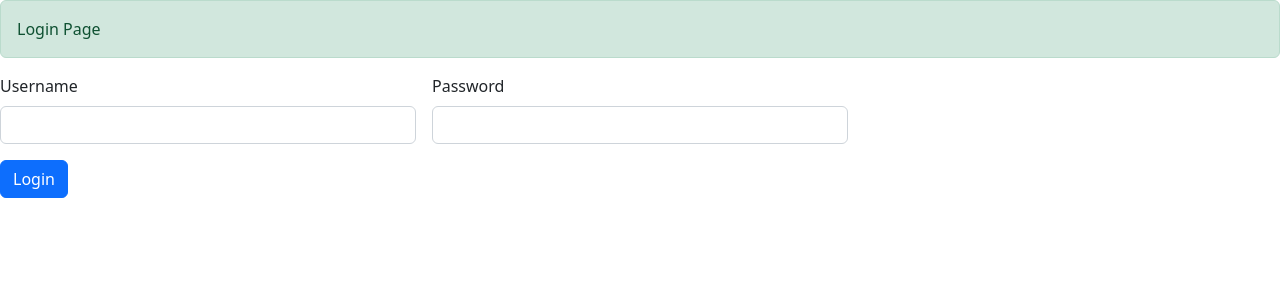
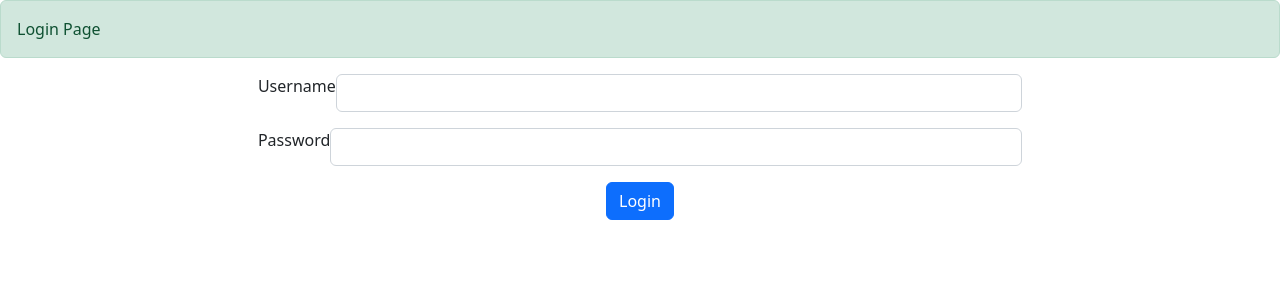
Before and after one commit to ShalomVanunu/2021-22, a Flask app: template Flask/templates/Login.html in a window 1280 px wide. Shown: the top 300 px of the page. Run offline with Flask 2, Linux system fonts and the light colour scheme; the template is opened without the code that fills it, so the values that code supplies are empty.

Commit message:
Updated 10/11

```diff
--- a/Flask/Socket/Client.py
+++ b/Flask/Socket/Client.py
@@ -3,7 +3,7 @@ import socket
 def socket_init():
     global client
     PORT = 4444
-    IP = "192.168.1.128"
+    IP = "172.20.129.27"
 
     client = socket.socket(socket.AF_INET, socket.SOCK_STREAM)
     client.connect((IP,PORT))
--- a/Flask/Socket/ClientFlask.py
+++ b/Flask/Socket/ClientFlask.py
@@ -17,7 +17,9 @@ def main():
     if request.method =="POST":
         data = request.form["data"]
         Client.send_data(data)
-        return render_template("Chat.html")
+        msg = Client.recv()
+        print(msg)
+        return render_template("Chat.html", content=msg)
     else:
         return render_template("Chat.html")
 
@@ -26,4 +28,4 @@ def main():
 
 
 if __name__ == "__main__":
-    app.run(port =80, host="192.168.1.128")
+    app.run(port =80, host="172.20.129.27")
--- a/Flask/Socket/Server.py
+++ b/Flask/Socket/Server.py
@@ -1,7 +1,7 @@
 import socket
 
 PORT = 4444 #above 1024
-IP = "192.168.1.128"
+IP = "172.20.129.27"
 
 
 server = socket.socket(socket.AF_INET,socket.SOCK_STREAM) # DGARM - UDP || STREAM -TCP
--- a/Flask/Socket/templates/Chat.html
+++ b/Flask/Socket/templates/Chat.html
@@ -27,8 +27,7 @@
     <button class="btn btn-primary" type="submit">Send</button>
   </div>
 </form>
-
-
+<h1> data received = {{content}}</h1>
 
     <script src="https://cdn.jsdelivr.net/npm/bootstrap@5.2.2/dist/js/bootstrap.bundle.min.js" integrity="sha384-OERcA2EqjJCMA+/3y+gxIOqMEjwtxJY7qPCqsdltbNJuaOe923+mo//f6V8Qbsw3" crossorigin="anonymous"></script>
 </body>
--- a/Flask/templates/Login.html
+++ b/Flask/templates/Login.html
@@ -1,5 +1,5 @@
 <!DOCTYPE html>
-<html lang="en">
+<html lang="en" xmlns="http://www.w3.org/1999/html">
 <head>
     <meta charset="UTF-8">
     <title>Login Page</title>
@@ -13,27 +13,30 @@
 </div>
 
 <!--Login Form-->
-
+<div class="d-flex justify-content-center">
 <form  method="POST" class="row g-3 needs-validation" novalidate>
-  <div class="col-md-4">
+  <div class="d-flex justify-content-center">
     <label for="validationCustom01" class="form-label">Username</label>
     <input type="text" name="username" class="form-control" id="validationCustom01" required>
     <div class="valid-feedback">
       Looks good!
     </div>
   </div>
-  <div class="col-md-4">
+  <div class="d-flex justify-content-center">
     <label for="validationCustom02" class="form-label">Password</label>
     <input type="password" name= "password" class="form-control" id="validationCustom02"  required>
     <div class="valid-feedback">
       Looks good!
         </div>
     </div>
-  <div class="col-12">
+
+
+  <div class="d-flex justify-content-center" >
     <button class="btn btn-primary" type="submit">Login</button>
   </div>
+
 </form>
-
+</div>
 
 
 
--- /dev/null
+++ b/Python/Template/main.py
@@ -0,0 +1,5 @@
+import CalcFuctions as calc
+
+if __name__ == "__main__":
+    print(__name__)
+    print(calc.add(6,8))
```
Also changed, not shown: Python/Template/CalcFuctions.py (added, +17 -0 lines).
